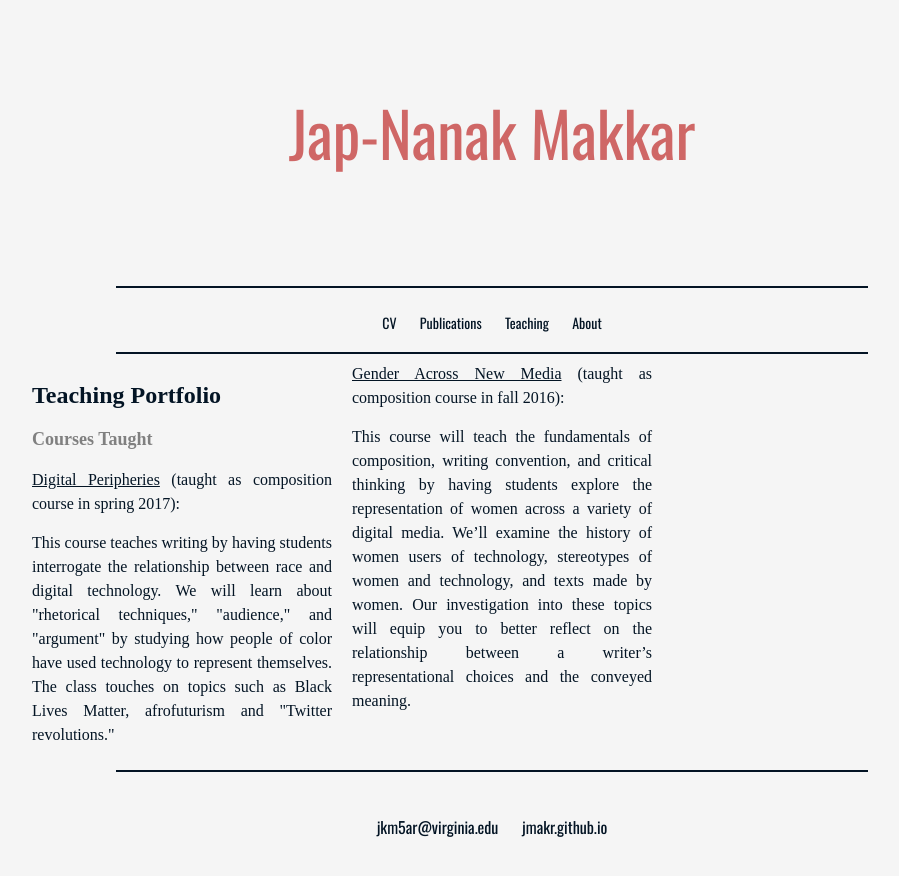
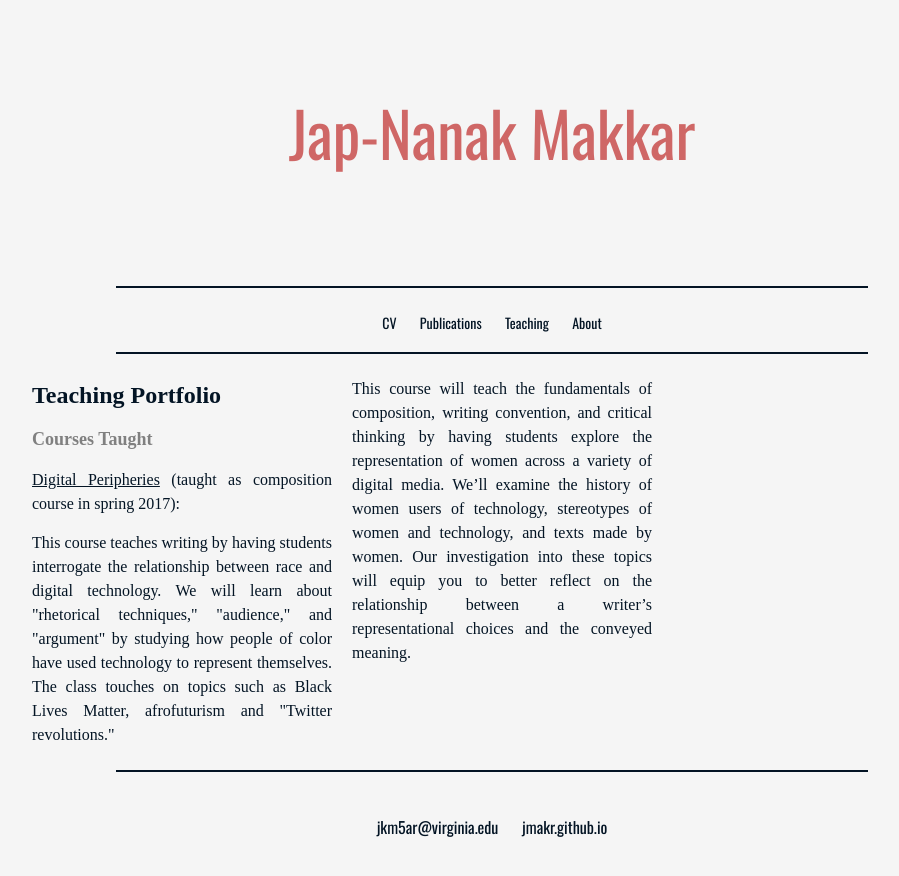
Before and after one commit to jmakr/jmakr.github.io, a Jekyll site: the page built from teaching/index.html, in a window 1280 px wide. Shown: the top 876 px of the page, without its empty margins (148-1047 px from the left). Built offline with Jekyll 4.4.1, drawn with Linux system fonts in a browser that asks for light colours; some web fonts are replaced.

Commit message:
Update index.html

```diff
--- a/teaching/index.html
+++ b/teaching/index.html
@@ -14,7 +14,7 @@
      </div>
      <div id="blurb2" class="article grid_4">
 
-        <p2 align="justify"> <u>Gender Across New Media</u> (taught as composition course in fall 2016):</p2>
+        <p2 class="clear" align="justify"> <u>Gender Across New Media</u> (taught as composition course in fall 2016):</p2>
          <p2 align="justify"> This course will teach the fundamentals of composition, writing convention, and critical thinking by having students explore the representation of women across a variety of digital media. We’ll examine the history of women users of technology, stereotypes of women and technology, and texts made by women. Our investigation into these topics will equip you to better reflect on the relationship between a writer’s representational choices and the conveyed meaning.</p2>
 
 
```
